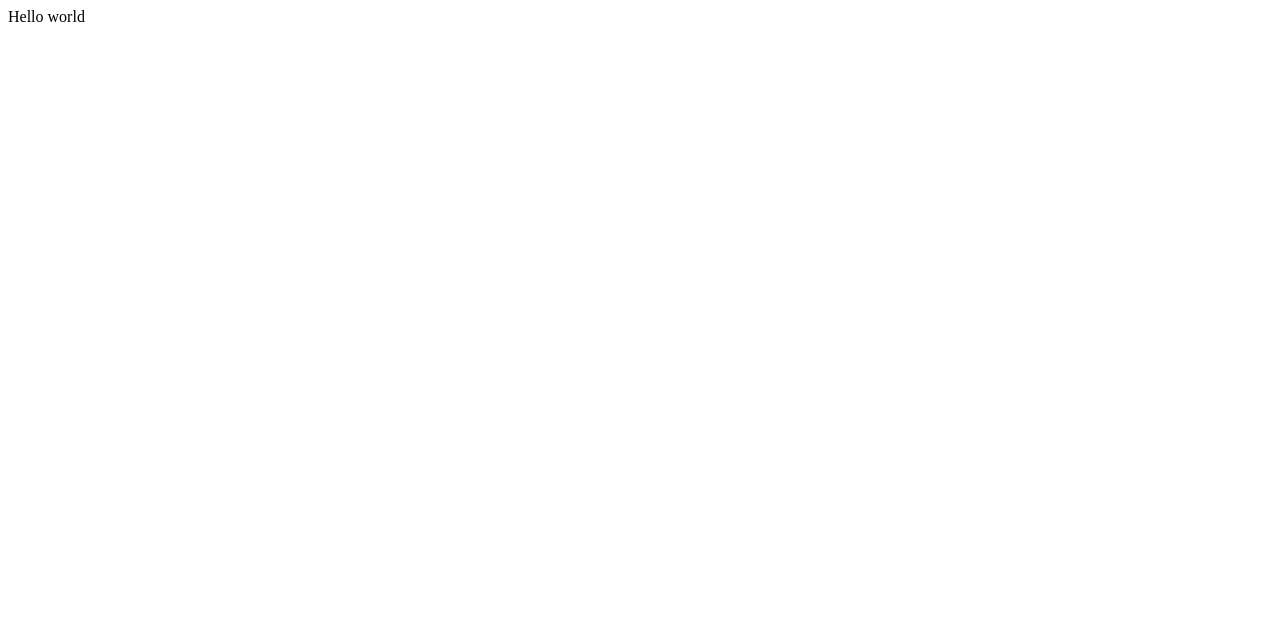
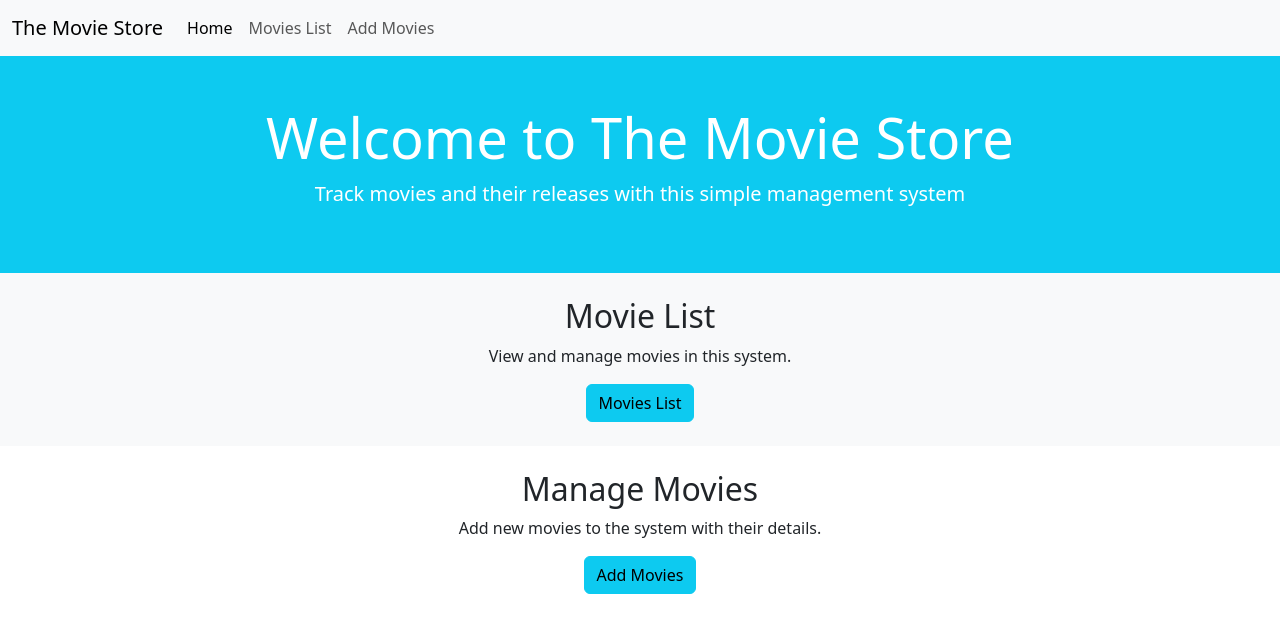
Before and after one commit to sudheebhaskar/The-Movie-Store-app, a plain HTML site: page index.html in a window 1280 px wide. Drawn offline with nearby package versions, Linux system fonts and the light colour scheme.

Commit message:
Updated index.html

```diff
--- a/index.html
+++ b/index.html
@@ -5,12 +5,59 @@
   <meta charset="utf-8">
   <meta name="viewport" content="width=device-width">
   <title>replit</title>
-  <link href="style.css" rel="stylesheet" type="text/css" />
+  <link href="https://cdn.jsdelivr.net/npm/bootstrap@5.3.3/dist/css/bootstrap.min.css" rel="stylesheet" type="text/css" />
 </head>
+  <script  src="https://cdn.jsdelivr.net/npm/bootstrap@5.3.3/dist/js/bootstrap.bundle.min.js">
 
+  </script>
 <body>
-  Hello world
-  <script src="script.js"></script>
+  <header>
+      <nav class="navbar navbar-expand-lg bg-body-tertiary">
+        <div class="container-fluid">
+          <a class="navbar-brand" href="index.html">The Movie Store</a>
+          <button class="navbar-toggler" type="button" data-bs-toggle="collapse" data-bs-target="#navbarNavAltMarkup" aria-controls="navbarNavAltMarkup" aria-expanded="false" aria-label="Toggle navigation">
+            <span class="navbar-toggler-icon"></span>
+          </button>
+          <div class="collapse navbar-collapse" id="navbarNavAltMarkup">
+            <div class="navbar-nav">
+              <a class="nav-link active" aria-current="page" href="index.html">Home</a>
+              <a class="nav-link" href="movieList.html">Movies List</a>
+              <a class="nav-link" href="addMovie.html">Add Movies</a>
+
+            </div>
+          </div>
+        </div>
+      </nav>
+
+
+  </header>
+  <main>
+      <!-- <div class="text-center">
+    <img src="https://placehold.co/1340x500?text=Welcome+to+The+Movie+Store" alt="laptop-banners" class="img-fluid" />
+        </div> -->
+
+    <div class="container-fluid bg-info text-white text-center py-5">
+      <h1 class="display-4">Welcome to The Movie Store</h1>
+      <p class="lead">Track movies and their releases with this simple management system</p>
+    </div>
+
+
+    <section class="text-center py-4 bg-light">
+      <h2>Movie List</h2>
+      <p>View and manage movies in this system.</p>
+     <a href="movieList.html" class="btn btn-info">Movies List</a>
+    </section>
+
+    <section class="text-center py-4">
+      <h2>Manage Movies</h2>
+      <p>Add new movies to the system with their details.</p>
+      <a href="addMovie.html" class="btn btn-info">Add Movies</a>
+    </section>
+  </main>
+
+
+
+
 </body>
 
 </html>
```
